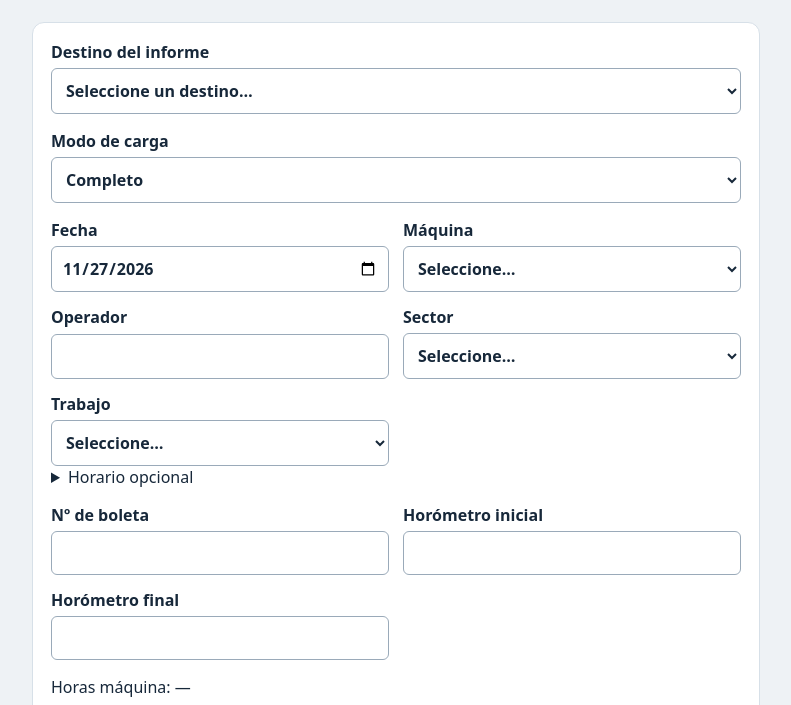
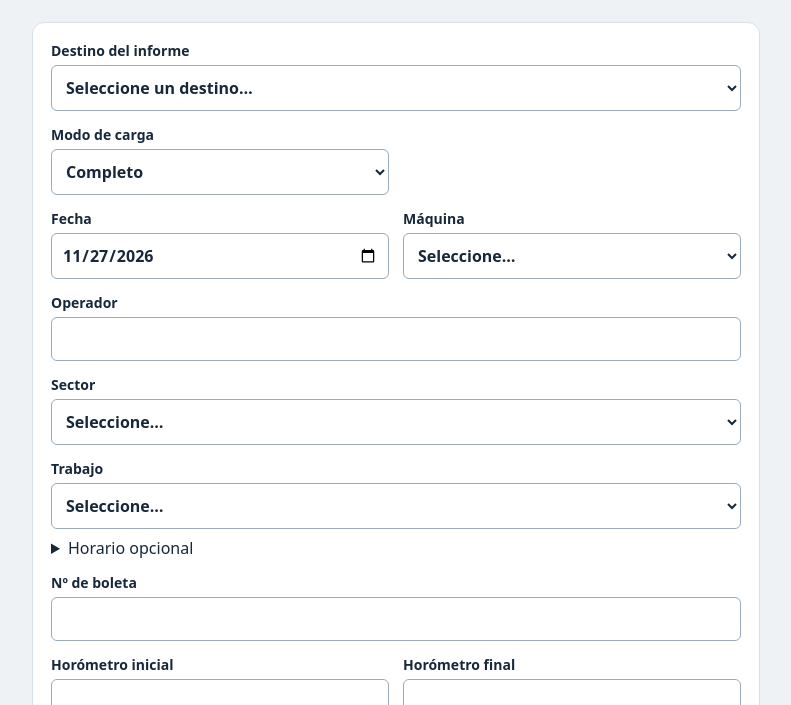
Before and after one commit to luriske/Formulario-Horas-Maquina, a plain HTML site: page index.html in a window 1280 px wide. Shown: the part 95-800 px from the top of the page, without its empty margins (244-1035 px from the left). Drawn offline with Linux system fonts and the light colour scheme.

Commit message:
Incluye catálogos en el HTML y compacta el formulario móvil

```diff
--- a/index.html
+++ b/index.html
@@ -20,19 +20,36 @@
   [hidden] { display: none !important }
   .modo, .numeros, #datos-parte { margin-bottom: 16px }
   #resumen-parte { background: #eef2f5; padding: 12px; border-radius: 6px }
+  form { display: grid; gap: 14px }
+  form > * { margin: 0 }
+  .modo { margin-bottom: 0 }
+  .preferencias, .datos-grid { grid-template-columns: minmax(0, 1fr) minmax(0, 1fr) }
+  .ancho { grid-column: 1 / -1 }
+  #datos-parte { margin-bottom: 0 }
+  #datos-parte details { margin-top: 8px }
+  .numeros { grid-template-columns: repeat(2, minmax(0, 1fr)); margin-bottom: 0 }
+  .numeros label:first-child { grid-column: 1 / -1 }
+  label { font-size: .875rem }
+  input, select { min-width: 0; font-size: 16px }
+  #guardar { width: 100%; font-weight: 700 }
+  #horas { background: #eef2f5; border-radius: 6px; padding: 8px 10px; font-size: .9rem }
+  #aviso-navegador { margin: 0 0 12px; color: #734817; font-size: .875rem }
   @media (max-width: 600px) {
-    .modo { grid-template-columns: 1fr 1fr; align-items: center }
-    .numeros { grid-template-columns: repeat(2, minmax(0, 1fr)) }
-    .numeros label:first-child { grid-column: 1 / -1 }
-    #guardar { width: 100% }
+    main { padding: 12px 10px 24px }
+    h1 { margin: 2px 0 10px; font-size: 1.4rem }
+    form { padding: 12px; gap: 10px }
+    .grid { gap: 8px }
+    label { gap: 3px }
+    input, select { padding: 6px }
   }
 </style>
 <main>
   <strong>GR Servicios</strong>
   <h1>Partes diarios</h1>
-  <noscript><p>Abra este archivo en el navegador para cargar los partes diarios.</p></noscript>
+  <p id="aviso-navegador">Para guardar partes, abra esta página en Safari o Chrome si está en un visor de archivos.</p>
   <form id="parte">
-  <label class="modo">Destino del informe
+    <div class="grid preferencias">
+  <label class="modo ancho">Destino del informe
     <select id="destino" name="destino" required>
       <option value="">Seleccione un destino…</option>
       <option>Caldera</option>
@@ -43,12 +60,27 @@
     <label class="modo">Modo de carga
       <select id="modo"><option value="rapido">Rápido</option><option value="completo" selected>Completo</option></select>
     </label>
+    </div>
     <p id="resumen-parte" hidden><span></span> <button type="button" class="secondary" id="cambiar-datos">Cambiar</button></p>
     <div id="datos-parte">
-    <div class="grid">
+    <div class="grid datos-grid">
       <label>Fecha <input type="date" name="fecha" required></label>
-      <label>Máquina <select name="codigo_maquina" required></select></label>
-      <label>Operador <input name="operador" list="operadores" maxlength="100" required></label>
+      <label>Máquina <select name="codigo_maquina" required>
+          <option value="">Seleccione…</option>
+          <option value="WA320-1">WA320-1</option>
+          <option value="WA320-2">WA320-2</option>
+          <option value="624K-1">624K-1</option>
+          <option value="624K-2">624K-2</option>
+          <option value="524K-1">524K-1</option>
+          <option value="524K-2">524K-2</option>
+          <option value="ZL50">ZL50</option>
+          <option value="L36">L36</option>
+          <option value="ZL30-1">ZL30-1</option>
+          <option value="ZL30-2">ZL30-2</option>
+          <option value="HL635">HL635</option>
+          <option value="PC210">PC210</option>
+        </select></label>
+      <label class="ancho">Operador <input name="operador" list="operadores" maxlength="100" required></label>
       <datalist id="operadores">
         <option value="ARIEL CENTURION"></option>
         <option value="CARLOS GIMENEZ"></option>
@@ -70,8 +102,30 @@
         <option value="RICHARD OJEDA"></option>
         <option value="WILSON CENTURION"></option>
       </datalist>
-      <label>Sector <select name="codigo_sector" required></select></label>
-      <label>Trabajo <select name="codigo_trabajo" required></select></label>
+      <label class="ancho">Sector <select name="codigo_sector" required>
+          <option value="">Seleccione…</option>
+          <option value="1">CAIASA</option>
+          <option value="2">EX UNIPORT</option>
+          <option value="3">ANGOSTURA</option>
+          <option value="4">PLAYAS DE CAMIONES</option>
+          <option value="5">SILOS BOLSAS</option>
+          <option value="6">CALDERA</option>
+        </select></label>
+      <label class="ancho">Trabajo <select name="codigo_trabajo" required>
+          <option value="">Seleccione…</option>
+          <option value="1">1 · REPARACIÓN DE CAMINO - CARGAMENTO - PERFILADO</option>
+          <option value="2">2 · EMBARQUE - ALIMENTACIÓN DE REGISTROS EN CELDA</option>
+          <option value="3">3 · CARGA DE PELLETS PARA VENTA</option>
+          <option value="4">4 · CARGA DE HARINA PARA VENTA</option>
+          <option value="5">5 · REMOLQUE DE CAMIÓN AVERIADO</option>
+          <option value="6">6 · TRASILAJE - CARGA DE CAMIONES</option>
+          <option value="7">7 · ENVIO DE POLVO Y CASCARILLA A CALDERA</option>
+          <option value="8">8 · APOYO EN LIMPIEZA - RECUPERACIÓN DE MERCADERIA</option>
+          <option value="9">9 · ENVIO DE CHAUCHA A CALDERA</option>
+          <option value="10">10 · PRUEBA DE PESAJE EN BALANZAS</option>
+          <option value="11">11 · CALDERA - TRABAJOS VARIOS</option>
+          <option value="12">12 · VACIADO DE CELDA</option>
+        </select></label>
     </div>
     <details>
       <summary>Horario opcional</summary>
@@ -87,7 +141,7 @@
       <label>Horómetro final <input name="hora_final" inputmode="decimal" required></label>
     </div>
     <output id="horas">Horas máquina: —</output>
-    <button id="guardar">Guardar y cargar otra</button>
+    <button id="guardar" disabled>Guardar y cargar otra</button>
     <button class="secondary" type="button" id="cancelar" hidden>Cancelar edición</button>
   </form>
   <p id="estado" role="status"></p>
@@ -101,7 +155,7 @@
 </main>
 <script>
 'use strict';
-    const setores = {1: "CAIASA", 2: "EX UNIPORT", 3: "ANGOSTURA", 4: "PLAYAS DE CAMIONES", 5: "SILOS BOLSAS", 6: "CALDERA"};
+const setores = {1: "CAIASA", 2: "EX UNIPORT", 3: "ANGOSTURA", 4: "PLAYAS DE CAMIONES", 5: "SILOS BOLSAS", 6: "CALDERA"};
     const trabalhos = {
       1: ["REPARACIÓN DE CAMINO - CARGAMENTO - PERFILADO", "MANTENIMIENTO/REPARACIÓN"],
       2: ["EMBARQUE - ALIMENTACIÓN DE REGISTROS EN CELDA", "OPERACIÓN EMBARQUE"],
@@ -118,8 +172,6 @@
     };
 
 
-const maquinas = ['WA320-1', 'WA320-2', '624K-1', '624K-2', '524K-1', '524K-2',
-  'ZL50', 'L36', 'ZL30-1', 'ZL30-2', 'HL635', 'PC210'];
 const form = document.querySelector('#parte');
 const campos = form.elements;
 const estado = document.querySelector('#estado');
@@ -189,14 +241,6 @@ destino.addEventListener('change', actualizarDestino);
 destino.addEventListener('input', actualizarDestino);
 todosDestinos.addEventListener('change', renderizar);
 
-function opciones(nombre, entradas) {
-  const campo = campos[nombre];
-  campo.add(new Option('Seleccione…', ''));
-  for (const [codigo, texto] of entradas) campo.add(new Option(texto, codigo));
-}
-opciones('codigo_maquina', maquinas.map(maquina => [maquina, maquina]));
-opciones('codigo_sector', Object.entries(setores).map(([codigo, sector]) => [codigo, codigo + ' · ' + sector]));
-opciones('codigo_trabajo', Object.entries(trabalhos).map(([codigo, trabajo]) => [codigo, codigo + ' · ' + trabajo[0]]));
 campos.fecha.value = new Intl.DateTimeFormat('sv-SE', { timeZone: 'America/Asuncion' }).format(new Date());
 
 function lectura(valor) {
@@ -346,6 +390,8 @@ try {
   registros = JSON.parse(localStorage.getItem(almacenamiento) || '[]');
   if (!Array.isArray(registros)) throw new Error();
   renderizar();
+  guardar.disabled = false;
+  document.querySelector("#aviso-navegador").hidden = true;
   sincronizar();
 } catch {
   guardar.disabled = true;
```
